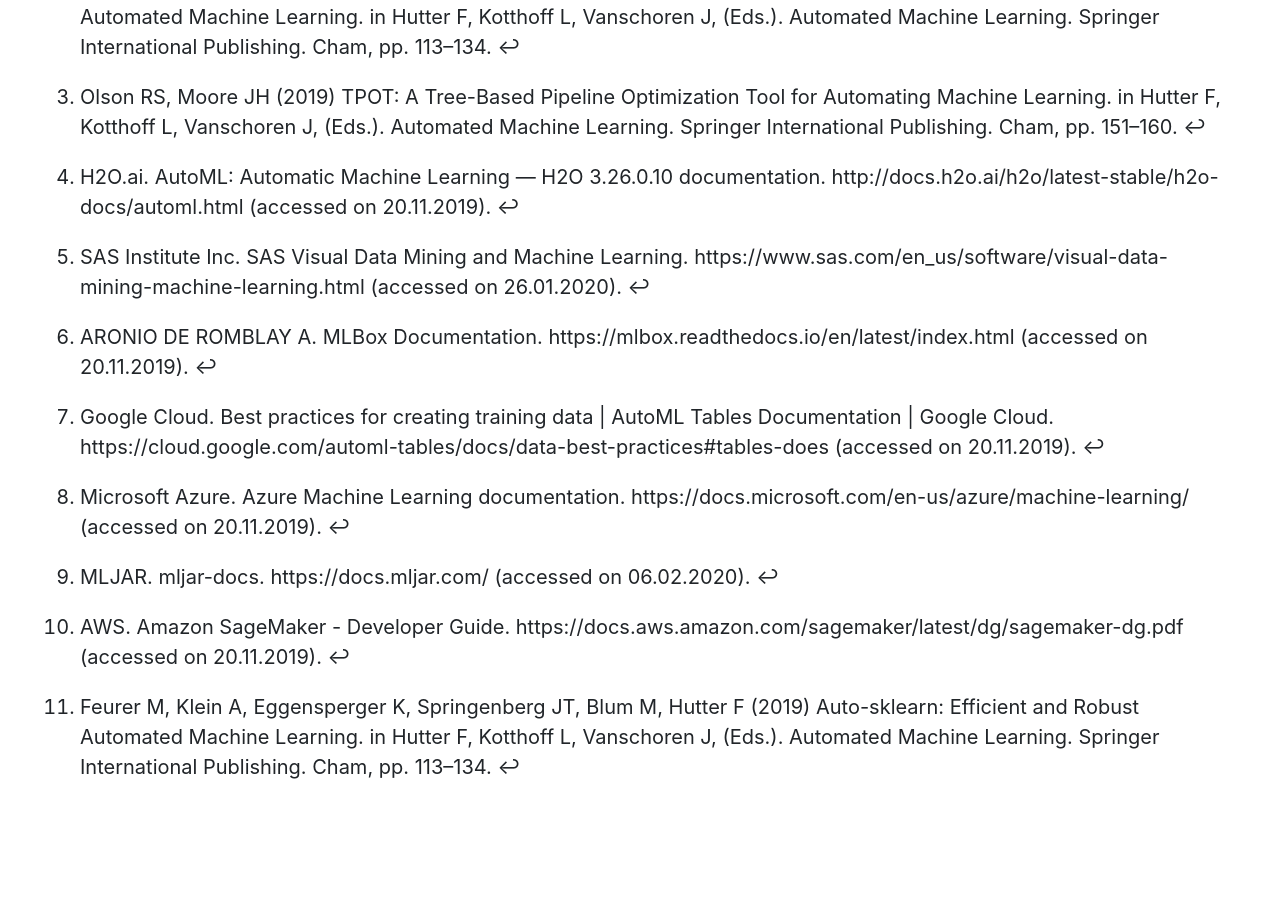
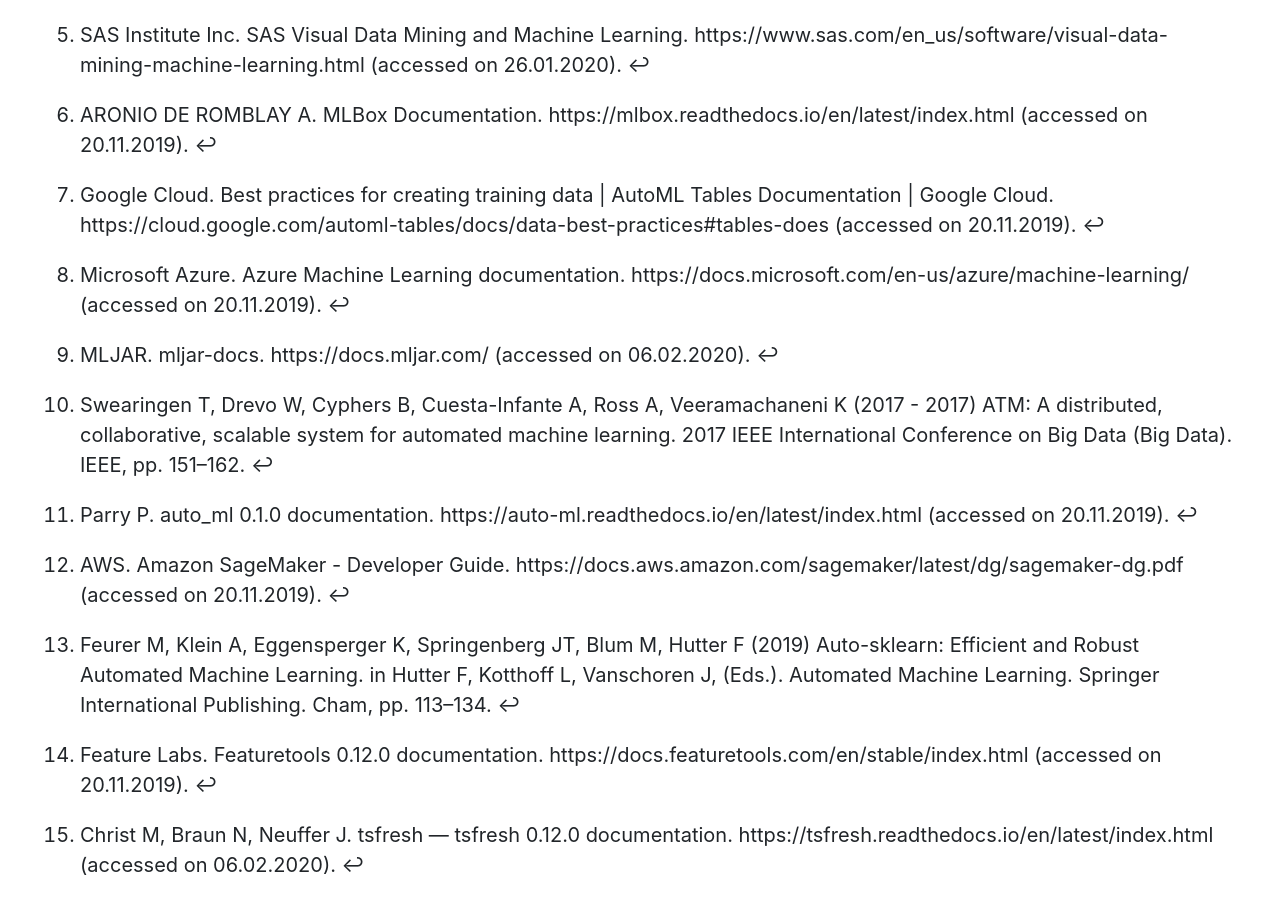
Before and after one commit to jonathankrauss/AutoML-Benchmark, a Jekyll site: the page built from README.md, in a window 1280 px wide and 900 px high, scrolled down 10637 px. Built offline with Jekyll 4.4.1, drawn with Linux system fonts in a browser that asks for light colours; our own code applies the rules of GitHub Pages for plain Markdown files; comment, search, counter and statistics services are not loaded; before the commit the page ends 11439 px from its top, so only the background shows below that; some of the changed text lies outside the part shown.

Commit message:
Update references

```diff
--- a/_layouts/default.html
+++ b/_layouts/default.html
@@ -251,37 +250,20 @@
           Hutter F, Kotthoff L, Vanschoren J, (Eds.). Automated Machine Learning. Springer International Publishing.
           Cham, pp. 151–160.&nbsp;<a href="#fnref:TPOT" class="reversefootnote">↩</a></p>
       </li>
-      <!--
-      <li id="fn:TheAutomatedStatician">
+      <!-- <li id="fn:TheAutomatedStatician">
         <p>XXXXXXXXXXXXXXXXXXXXXXXXX Text Missing XXXXXXXXXXXXXXXXXXXXXXXXXX.&nbsp;<a href="#fnref:TheAutomatedStatician" class="reversefootnote">↩</a></p>
-      </li>
-      <li id="fn:FeatureTools">
-        <p>Feature Labs. Featuretools 0.12.0 documentation. https://docs.featuretools.com/en/stable/index.html (accessed
-          on 20.11.2019).&nbsp;<a href="#fnref:FeatureTools" class="reversefootnote">↩</a></p>
-      </li>
-        <li id="fn:CategoricalEncoding">
+      </li> -->
+
+        <!-- <li id="fn:CategoricalEncoding">
         <p>XXXXXXXXXXXXXXXXXXXXXXXXX Text Missing XXXXXXXXXXXXXXXXXXXXXXXXXX.&nbsp;<a href="#fnref:CategoricalEncoding" class="reversefootnote">↩</a></p>
-      </li>
-      <li id="fn:tsfresh">
-        <p>Christ M, Braun N, Neuffer J. tsfresh — tsfresh 0.12.0 documentation.
-          https://tsfresh.readthedocs.io/en/latest/index.html (accessed on 06.02.2020).&nbsp;<a href="#fnref:tsfresh"
-            class="reversefootnote">↩</a></p>
-      </li>
-      <li id="fn:FeatureHub">
+      </li> -->
+      <!-- <li id="fn:FeatureHub">
         <p>Smith MJ, Wedge R, Veeramachaneni K (2017) FeatureHub: Towards collaborative data science. 2017 IEEE
           International Conference on Data Science and Advanced Analytics (DSAA), pp. 590–600.&nbsp;<a
             href="#fnref:FeatureHub" class="reversefootnote">↩</a></p>
-      </li>
-      <li id="fn:ATM">
-        <p>Swearingen T, Drevo W, Cyphers B, Cuesta-Infante A, Ross A, Veeramachaneni K (2017 - 2017) ATM: A
-          distributed, collaborative, scalable system for automated machine learning. 2017 IEEE International Conference
-          on Big Data (Big Data). IEEE, pp. 151–162.&nbsp;<a href="#fnref:ATM" class="reversefootnote">↩</a></p>
-      </li>
-      <li id="fn:Auto_ml">
-        <p>Parry P. auto_ml 0.1.0 documentation. https://auto-ml.readthedocs.io/en/latest/index.html (accessed on
-          20.11.2019).&nbsp;<a href="#fnref:Auto_ml" class="reversefootnote">↩</a></p>
-      </li>
-      -->
+      </li> -->
+
+
       <li id="fn:H2O">
         <p>H2O.ai. AutoML: Automatic Machine Learning — H2O 3.26.0.10 documentation.
           http://docs.h2o.ai/h2o/latest-stable/h2o-docs/automl.html (accessed on 20.11.2019).&nbsp;<a href="#fnref:H2O"
@@ -316,6 +298,15 @@
         <p>MLJAR. mljar-docs. https://docs.mljar.com/ (accessed on 06.02.2020).&nbsp;<a href="#fnref:MLJar"
             class="reversefootnote">↩</a></p>
       </li>
+      <li id="fn:ATM">
+        <p>Swearingen T, Drevo W, Cyphers B, Cuesta-Infante A, Ross A, Veeramachaneni K (2017 - 2017) ATM: A
+          distributed, collaborative, scalable system for automated machine learning. 2017 IEEE International Conference
+          on Big Data (Big Data). IEEE, pp. 151–162.&nbsp;<a href="#fnref:ATM" class="reversefootnote">↩</a></p>
+      </li>
+      <li id="fn:Auto_ml">
+        <p>Parry P. auto_ml 0.1.0 documentation. https://auto-ml.readthedocs.io/en/latest/index.html (accessed on
+          20.11.2019).&nbsp;<a href="#fnref:Auto_ml" class="reversefootnote">↩</a></p>
+      </li>
       <li id="fn:Amazon">
         <p>AWS. Amazon SageMaker - Developer Guide. https://docs.aws.amazon.com/sagemaker/latest/dg/sagemaker-dg.pdf
           (accessed on 20.11.2019).&nbsp;<a href="#fnref:Amazon" class="reversefootnote">↩</a></p>
@@ -328,9 +319,19 @@
         <p>Feurer M, Klein A, Eggensperger K, Springenberg JT, Blum M, Hutter F (2019) Auto-sklearn: Efficient and
           Robust Automated Machine Learning. in Hutter F, Kotthoff L, Vanschoren J, (Eds.). Automated Machine Learning.
           Springer International Publishing. Cham, pp. 113–134.&nbsp;<a href="#fnref:AutoKeras"
+            class="reversefootnote">↩</a>
+        </p>
+      </li>
+      <li id="fn:FeatureTools">
+        <p>Feature Labs. Featuretools 0.12.0 documentation. https://docs.featuretools.com/en/stable/index.html (accessed
+          on 20.11.2019).&nbsp;<a href="#fnref:FeatureTools" class="reversefootnote">↩</a></p>
+      </li>
+      <li id="fn:tsfresh">
+        <p>Christ M, Braun N, Neuffer J. tsfresh — tsfresh 0.12.0 documentation.
+          https://tsfresh.readthedocs.io/en/latest/index.html (accessed on 06.02.2020).&nbsp;<a href="#fnref:tsfresh"
             class="reversefootnote">↩</a></p>
-
-      <!-- </li>
+      </li>
+      <!--
       <li id="fn:ExploreKit">
         <p>XXXXXXXXXXXXXXXXXXXXXXXXX Text Missing XXXXXXXXXXXXXXXXXXXXXXXXXX.&nbsp;<a href="#fnref:Devol" class="reversefootnote">↩</a></p>
       </li>
--- a/include/integration_table.html
+++ b/include/integration_table.html
@@ -42,7 +42,7 @@
                   class="footnote">2</a></sup></td> <!-- Systems -->
             <td class="tc bb br">No</td> <!-- Automatic -->
             <td class="tc bb br">Yes</td> <!-- Numerical -->
-            <td class="tc bb br">No</td> <!-- Time Series -->
+            <td class="tc bb br">Yes</td> <!-- Time Series -->
             <td class="tc bb br">-</td> <!-- Images -->
             <td class="tc bb br">-</td> <!-- Videos -->
             <td class="tc bb br">-</td> <!-- Audio -->
@@ -56,7 +56,7 @@
             <td class="tc bb br">No</td> <!-- Automatic -->
             <td class="tc bb br">Yes</td> <!-- Numerical -->
             <td class="tc bb br">No</td> <!-- Time Series -->
-            <td class="tc bb br">No</td> <!-- Images -->
+            <td class="tc bb br">Yes</td> <!-- Images -->
             <td class="tc bb br">-</td> <!-- Videos -->
             <td class="tc bb br">-</td> <!-- Audio -->
             <td class="tc bb thick-br">Yes</td> <!-- Text -->
--- a/include/personas_table.html
+++ b/include/personas_table.html
@@ -4,7 +4,7 @@
       <table class="f6 w-100 mw8 center" cellspacing="0" style='font-size:60%'>
         <thead>
           <tr>
-            <th rowspan=2 class="fw6 bt double-bottom b--black tl thick-br bl bg-white ph2" width="160" ><h4>Name</h4></th>
+            <th class="fw6 bt b--black tc double-bottom br bg-grey-400">Name</th>
             <th class="fw6 bt b--black tc double-bottom br bg-grey-400">Use case</th>
             <th class="fw6 bt b--black tc double-bottom br bg-grey-400">Programming experience</th>
             <th class="fw6 bt b--black tc double-bottom br bg-grey-400">Data Science</th>
```
Also changed, not shown: other parts of _layouts/default.html (+0 -1 lines).
